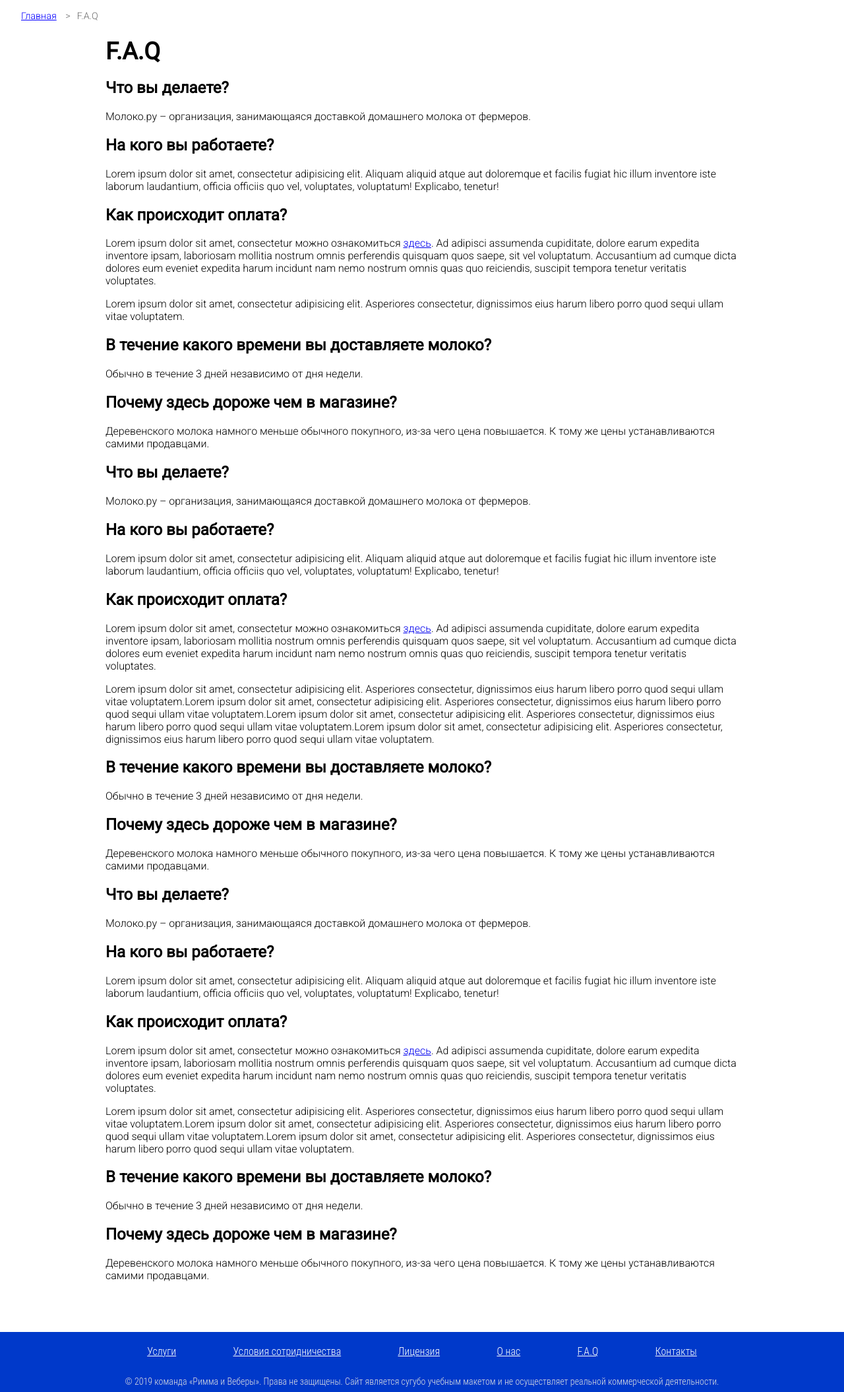
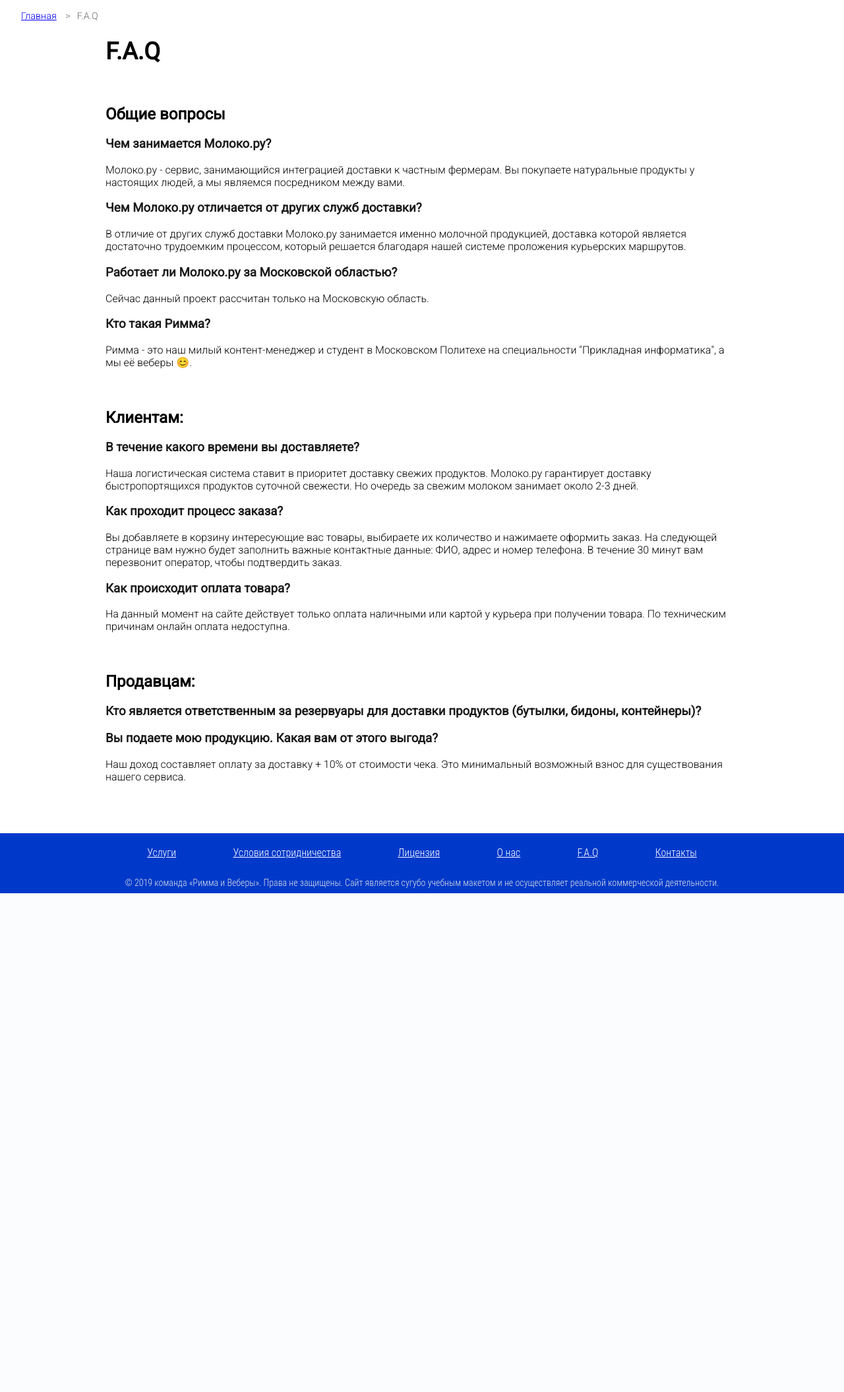
Before and after one commit to megas781/moloko.ru, a PHP site: page /faq/ in a window 1280 px wide. Shown: the part 276-2386 px from the top of the page at 66% size. After the commit the page ends 1630 px from the top, so only its background shows below. Run offline with PHP 8.4, Linux system fonts and the light colour scheme.

Commit message:
first faq rebranding

```diff
--- a/faq/faq.css
+++ b/faq/faq.css
@@ -0,0 +1,7 @@
+h2 {
+    margin-top: 60px;
+}
+h3 {
+    color: #1b1b1b;
+    /*font-weight: normal;*/
+}
--- a/faq/index.php
+++ b/faq/index.php
@@ -11,46 +11,32 @@ $APP->includeHeaderWithParams($metainfo);
 
 ?>
 
-<h2>Что вы делаете?</h2>
-<p>Молоко.ру – организация, занимающаяся доставкой домашнего молока от фермеров.</p>
-<h2>На кого вы работаете?</h2>
-<p>Lorem ipsum dolor sit amet, consectetur adipisicing elit. Aliquam aliquid atque aut doloremque et facilis fugiat hic illum inventore iste laborum laudantium, officia officiis quo vel, voluptates, voluptatum! Explicabo, tenetur!</p>
-<h2>Как происходит оплата?</h2>
-<p>Lorem ipsum dolor sit amet, consectetur можно ознакомиться <a href="http://moloko.glebkalachev.ru/about/" target="_blank">здесь</a>. Ad adipisci assumenda cupiditate, dolore earum expedita inventore ipsam, laboriosam mollitia nostrum omnis perferendis quisquam quos saepe, sit vel voluptatum. Accusantium ad cumque dicta dolores eum eveniet expedita harum incidunt nam nemo nostrum omnis quas quo reiciendis, suscipit tempora tenetur veritatis voluptates.</p>
-<p>Lorem ipsum dolor sit amet, consectetur adipisicing elit. Asperiores consectetur, dignissimos eius harum libero porro quod sequi ullam vitae voluptatem.</p>
+<h2>Общие вопросы</h2>
+<h3>Чем занимается Молоко.ру?</h3>
+<p>Молоко.ру - сервис, занимающийся интеграцией доставки к частным фермерам. Вы покупаете натуральные продукты у настоящих людей, а мы являемся посредником между вами.</p>
+<h3>Чем Молоко.ру отличается от других служб доставки?</h3>
+<p>В отличие от других служб доставки Молоко.ру занимается именно молочной продукцией, доставка которой является достаточно трудоемким процессом, который решается благодаря нашей системе проложения курьерских маршрутов.</p>
+<h3>Работает ли Молоко.ру за Московской областью?</h3>
+<p>Сейчас данный проект рассчитан только на Московскую область.</p>
+<h3>Кто такая Римма?</h3>
+<p>Римма - это наш милый контент-менеджер и студент в Московском Политехе на специальности "Прикладная информатика", а мы её веберы 😊.</p>
 
-<h2>В течение какого времени вы доставляете молоко?</h2>
-<p>Обычно в течение 3 дней независимо от дня недели.</p>
+<h2>Клиентам:</h2>
+<h3>В течение какого времени вы доставляете?</h3>
+<p>Наша логистическая система ставит в приоритет доставку свежих продуктов. Молоко.ру гарантирует доставку быстропортящихся продуктов суточной свежести. Но очередь за свежим молоком занимает около 2-3 дней.</p>
+<h3>Как проходит процесс заказа?</h3>
+<p>Вы добавляете в корзину интересующие вас товары, выбираете их количество и нажимаете оформить заказ. На следующей странице вам нужно будет заполнить важные контактные данные: ФИО, адрес и номер телефона. В течение 30 минут вам перезвонит оператор, чтобы подтвердить заказ.</p>
+<h3>Как происходит оплата товара?</h3>
+<p>На данный момент на сайте действует только оплата наличными или картой у курьера при получении товара. По техническим причинам онлайн оплата недоступна.</p>
 
-<h2>Почему здесь дороже чем в магазине?</h2>
-<p>Деревенского молока намного меньше обычного покупного, из-за чего цена повышается. К тому же цены устанавливаются самими продавцами.</p>
+<h2>Продавцам:</h2>
+<h3>Кто является ответственным за резервуары для доставки продуктов (бутылки, бидоны, контейнеры)?</h3>
+<p></p>
+<h3>Вы подаете мою продукцию. Какая вам от этого выгода?</h3>
+<p>Наш доход составляет оплату за доставку + 10% от стоимости чека. Это минимальный возможный взнос для существования нашего сервиса.</p>
 
-<h2>Что вы делаете?</h2>
-<p>Молоко.ру – организация, занимающаяся доставкой домашнего молока от фермеров.</p>
-<h2>На кого вы работаете?</h2>
-<p>Lorem ipsum dolor sit amet, consectetur adipisicing elit. Aliquam aliquid atque aut doloremque et facilis fugiat hic illum inventore iste laborum laudantium, officia officiis quo vel, voluptates, voluptatum! Explicabo, tenetur!</p>
-<h2>Как происходит оплата?</h2>
-<p>Lorem ipsum dolor sit amet, consectetur можно ознакомиться <a href="http://moloko.glebkalachev.ru/about/" target="_blank">здесь</a>. Ad adipisci assumenda cupiditate, dolore earum expedita inventore ipsam, laboriosam mollitia nostrum omnis perferendis quisquam quos saepe, sit vel voluptatum. Accusantium ad cumque dicta dolores eum eveniet expedita harum incidunt nam nemo nostrum omnis quas quo reiciendis, suscipit tempora tenetur veritatis voluptates.</p>
-<p>Lorem ipsum dolor sit amet, consectetur adipisicing elit. Asperiores consectetur, dignissimos eius harum libero porro quod sequi ullam vitae voluptatem.Lorem ipsum dolor sit amet, consectetur adipisicing elit. Asperiores consectetur, dignissimos eius harum libero porro quod sequi ullam vitae voluptatem.Lorem ipsum dolor sit amet, consectetur adipisicing elit. Asperiores consectetur, dignissimos eius harum libero porro quod sequi ullam vitae voluptatem.Lorem ipsum dolor sit amet, consectetur adipisicing elit. Asperiores consectetur, dignissimos eius harum libero porro quod sequi ullam vitae voluptatem.</p>
 
-<h2>В течение какого времени вы доставляете молоко?</h2>
-<p>Обычно в течение 3 дней независимо от дня недели.</p>
 
-<h2>Почему здесь дороже чем в магазине?</h2>
-<p>Деревенского молока намного меньше обычного покупного, из-за чего цена повышается. К тому же цены устанавливаются самими продавцами.</p>
 
-<h2 id="last-rrr">Что вы делаете?</h2>
-<p>Молоко.ру – организация, занимающаяся доставкой домашнего молока от фермеров.</p>
-<h2>На кого вы работаете?</h2>
-<p>Lorem ipsum dolor sit amet, consectetur adipisicing elit. Aliquam aliquid atque aut doloremque et facilis fugiat hic illum inventore iste laborum laudantium, officia officiis quo vel, voluptates, voluptatum! Explicabo, tenetur!</p>
-<h2>Как происходит оплата?</h2>
-<p>Lorem ipsum dolor sit amet, consectetur можно ознакомиться <a href="http://moloko.glebkalachev.ru/about/" target="_blank">здесь</a>. Ad adipisci assumenda cupiditate, dolore earum expedita inventore ipsam, laboriosam mollitia nostrum omnis perferendis quisquam quos saepe, sit vel voluptatum. Accusantium ad cumque dicta dolores eum eveniet expedita harum incidunt nam nemo nostrum omnis quas quo reiciendis, suscipit tempora tenetur veritatis voluptates.</p>
-<p>Lorem ipsum dolor sit amet, consectetur adipisicing elit. Asperiores consectetur, dignissimos eius harum libero porro quod sequi ullam vitae voluptatem.Lorem ipsum dolor sit amet, consectetur adipisicing elit. Asperiores consectetur, dignissimos eius harum libero porro quod sequi ullam vitae voluptatem.Lorem ipsum dolor sit amet, consectetur adipisicing elit. Asperiores consectetur, dignissimos eius harum libero porro quod sequi ullam vitae voluptatem.</p>
-
-<h2>В течение какого времени вы доставляете молоко?</h2>
-<p>Обычно в течение 3 дней независимо от дня недели.</p>
-
-<h2>Почему здесь дороже чем в магазине?</h2>
-<p>Деревенского молока намного меньше обычного покупного, из-за чего цена повышается. К тому же цены устанавливаются самими продавцами.</p>
 
 <?php $APP->includeFooterWithParams(); ?>
```
